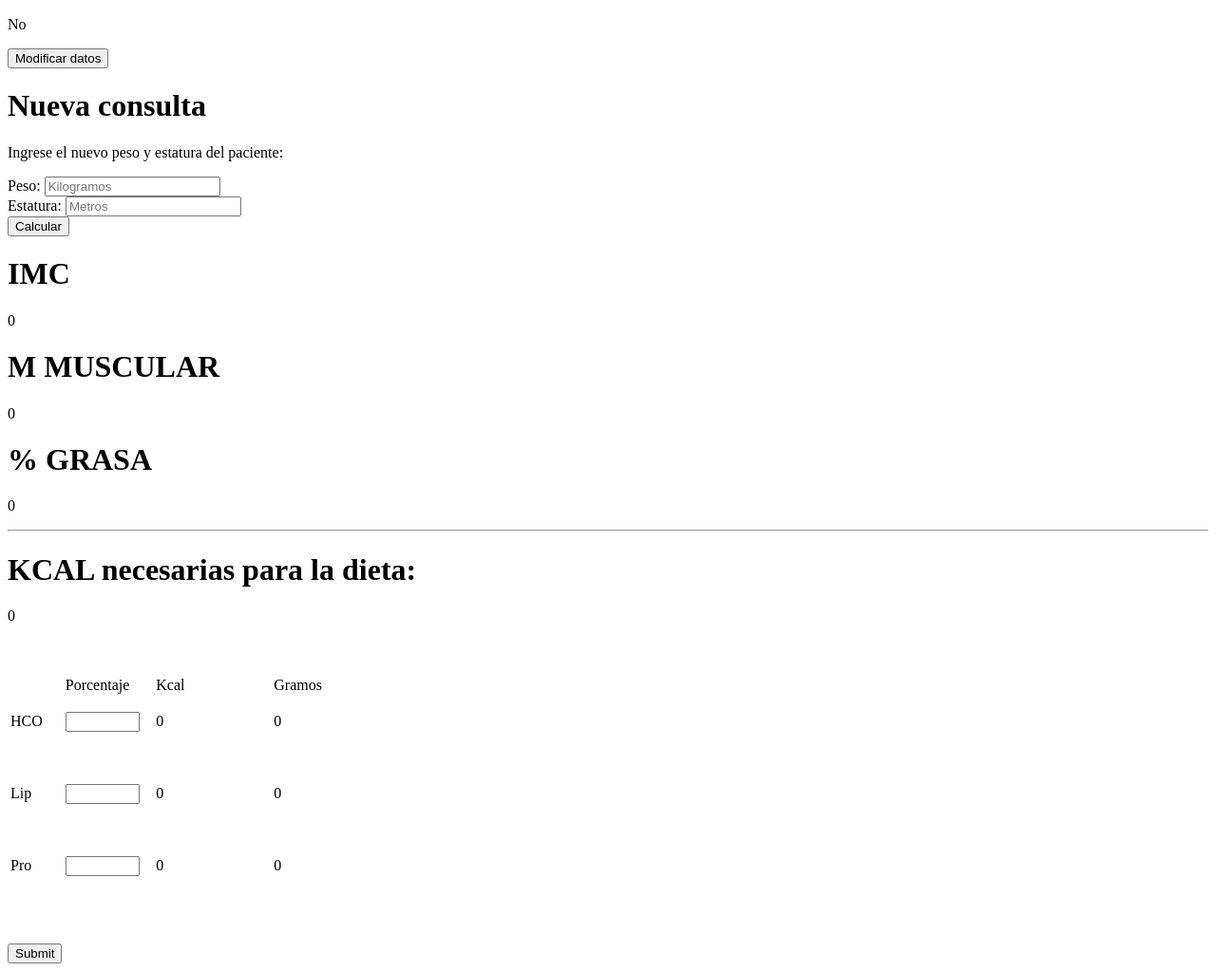
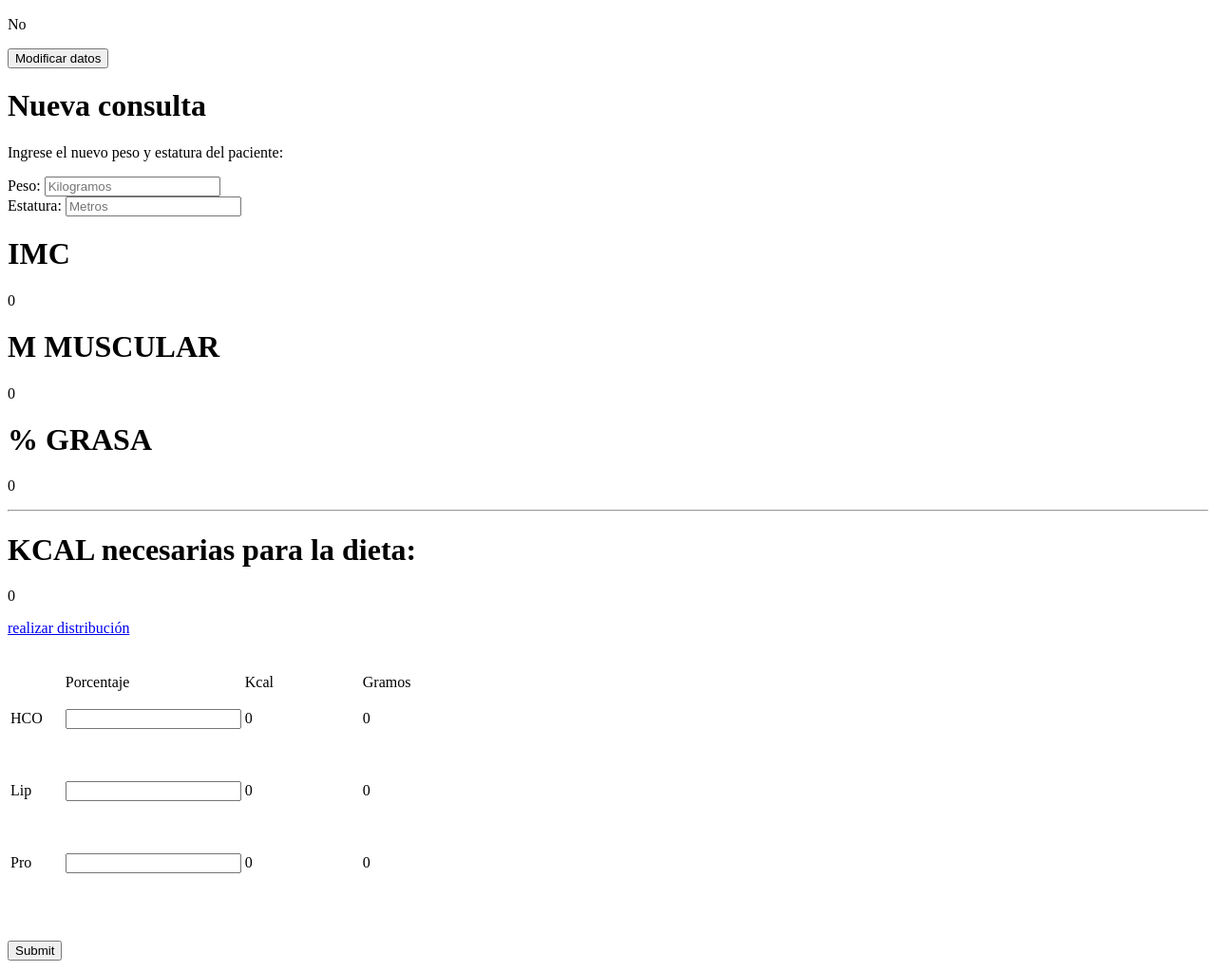
Before and after one commit to fxbelx1/Consultorio-Nutricionista, a PHP site: page /consulta_paciente.php?prueba=1 in a window 1280 px wide. Shown: the part 936-1959 px from the top of the page at 95% size. Run offline with PHP 8.4, Linux system fonts and the light colour scheme; data that the repository does not hold is empty; some libraries are stand-ins or nearby versions.

Commit message:
Se agrego anchor para realizar la distribución de kcal

```diff
--- a/HTML/consulta_paciente.php
+++ b/HTML/consulta_paciente.php
@@ -27,11 +27,13 @@
     <script src="https://ajax.googleapis.com/ajax/libs/jquery/3.6.0/jquery.min.js"></script>
 
 <!------------------------ SCRIPT ------------------------->
+
     <!--<script>
         function calculos(){
 
             /* Aqui agregar el cambio de display none al div de abajo */
             /**********IMC**********/
+            /* */
             var peso = document.getElementById("peso").value;
             var estatura = document.getElementById("es").value;
 
@@ -69,6 +71,7 @@
     </script> -->
 
     <script>
+
         $( document ).ready(function(){
             var grasa, kcal;
 
@@ -234,9 +237,6 @@
                             <label>Estatura:</label>
                             <input type="number" name="estatura" id="es" placeholder="Metros">
                         </div>
-                        <div>
-                            <a href="#" onclick="calculos()"><button class="cons_boton">Calcular</button></a>
-                        </div>
                     </div>
                 </div>
 
@@ -265,6 +265,7 @@
                             <hr>
                             <h1>KCAL necesarias para la dieta:</h1>
                             <p id="kcal">0</p>
+                            <a href="#">realizar distribución</a>
                         </div>
                     </div>
                     <!------------------------ CALCULOS ------------------------->
@@ -298,7 +299,7 @@
                             </tr>
                             <tr>
                                 <td class="por">HCO&nbsp;&nbsp;&nbsp;&nbsp;&nbsp;</td>
-                                <td><input id="p_hco" type="number" style="width: 70px;"></td>
+                                <td><input id="p_hco" type="number"></td>
                                 <td><p id="hco_p" style="width: 100px;">0</p></td>
                                 <td><p id="hco_g" style="width: 100px;">0</p></td>
                             </tr>
@@ -307,7 +308,7 @@
                             </tr>
                             <tr>
                                 <td class="por">Lip</td>
-                                <td><input id="p_lip" type="number" style="width: 70px;"></td>
+                                <td><input id="p_lip" type="number"></td>
                                 <td><p id="lip_p" style="width: 100px;">0</p></td>
                                 <td><p id="lip_g" style="width: 100px;">0</p></td>
                             </tr>
@@ -316,7 +317,7 @@
                             </tr>
                             <tr>
                                 <td class="por">Pro</td>
-                                <td><input id="p_pro" type="number" style="width: 70px;"></td>
+                                <td><input id="p_pro" type="number"></td>
                                 <td><p id="pro_p" style="width: 100px;">0</p></td>
                                 <td><p id="pro_g" style="width: 100px;">0</p></td>
                             </tr>
```
Also changed, not shown: CSS/index_diseño.css (+9 -3 lines).
